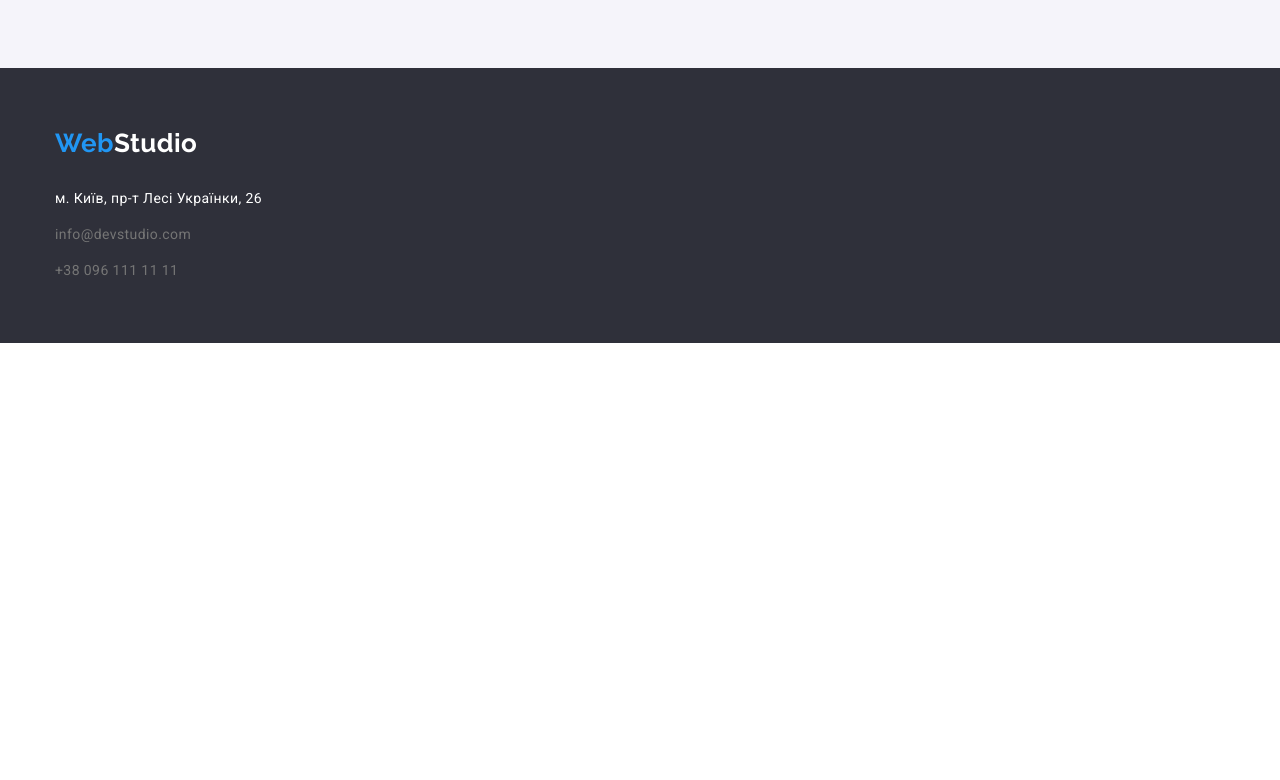
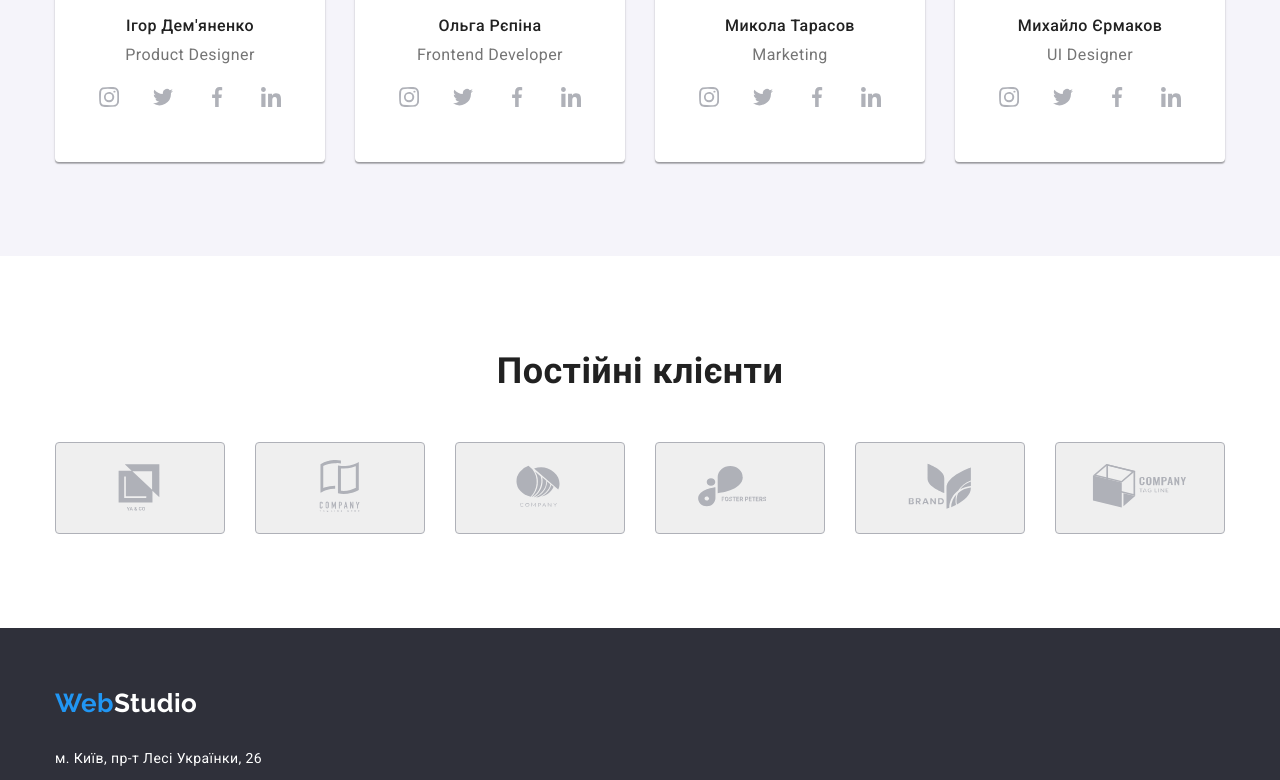
Before and after one commit to ViktoriiaKhmelevska/goit-markup-hw-04, a plain HTML site: page index.html in a window 1280 px wide. Shown: the part 2000-2780 px from the top of the page. Before the commit the page ends 2343 px from the top, so only its background shows below. Drawn offline with nearby package versions, Linux system fonts and the light colour scheme.

Commit message:
add section client

```diff
--- a/css/styles.css
+++ b/css/styles.css
@@ -224,6 +224,7 @@ img {
 
 .section-two {
   padding-top: 94px;
+  padding-bottom: 94px;
 }
 
 .section-two-list {
@@ -255,7 +256,9 @@ img {
 
 .section-three {
   padding-top: 94px;
+  padding-bottom: 94px;
 }
+
 .section-three-list {
   background-color: var(--bgr-section);
   display: flex;
@@ -332,7 +335,6 @@ img {
 }
 
 .command-icon {
-  display: inline-block;
   width: 20px;
   height: 20px;
   fill: currentColor;
@@ -349,7 +351,9 @@ img {
 
 .section-filter {
   padding-top: 94px;
+  padding-bottom: 94px;
 }
+
 .button-filter {
   margin-bottom: 50px;
   display: flex;
@@ -424,6 +428,38 @@ img {
   border-right: 1px solid var(--border-project);
   border-bottom: 1px solid var(--border-project);
 }
+
+.section-client {
+  padding-top: 94px;
+  padding-bottom: 94px;
+}
+
+.button-client {
+  padding: 0;
+  width: 170px;
+  height: 92px;
+  border: 1px solid #afb1b8;
+  border-radius: 4px;
+  color: var(--color-icon);
+}
+
+.button-client:hover {
+  color: var(--button-link-color);
+  border: 1px solid var(--button-link-color);
+}
+
+.client-icon {
+  width: 106px;
+  height: 60px;
+  fill: currentColor;
+}
+
+.client-icons {
+  display: flex;
+  gap: 30px;
+  justify-content: center;
+}
+
 /* Footer */
 .footer {
   padding-top: 60px;
@@ -476,9 +512,9 @@ button {
   border: none;
   border-radius: 4px;
 }
-.section {
+/* .section {
   padding-top: 94px;
-}
+} */
 
 .link {
   text-decoration: none;
--- a/index.html
+++ b/index.html
@@ -225,6 +225,36 @@
           </ul>
         </div>
       </section>
+           <!--block5-->
+      <section class="section-client">
+        <div class="container">
+          <h2 class="command">Постійні клієнти</h2>
+    <div class="client-icons">
+    <button class="button-client">
+                    <svg class="client-icon" width="106" height="60">
+                      <use href="./images/icons.svg#icon-Logo1"></use>
+                    </svg>
+     <button class="button-client">
+                    <svg class="client-icon" width="106" height="60">
+                      <use href="./images/icons.svg#icon-Logo2"></use>
+                    </svg>
+      <button class="button-client">
+                    <svg class="client-icon" width="106" height="60">
+                      <use href="./images/icons.svg#icon-Logo3"></use>
+                    </svg>
+      <button class="button-client">
+                    <svg class="client-icon" width="106" height="60">
+                      <use href="./images/icons.svg#icon-Logo4"></use>
+                    </svg>
+      <button class="button-client">
+                    <svg class="client-icon" width="106" height="60">
+                      <use href="./images/icons.svg#icon-Logo5"></use>
+                    </svg>
+    <button class="button-client">
+                    <svg class="client-icon" width="106" height="60">
+                      <use href="./images/icons.svg#icon-Logo6"></use>
+                    </svg>
+                    </div>
     </main>
     <!--Contacts-->
     <footer class="footer">
```
